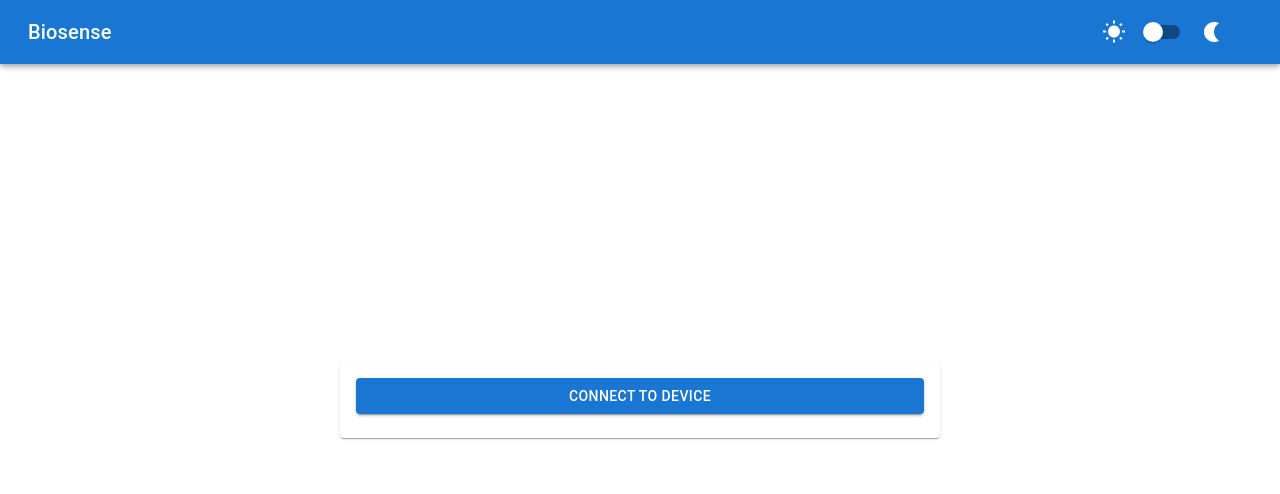
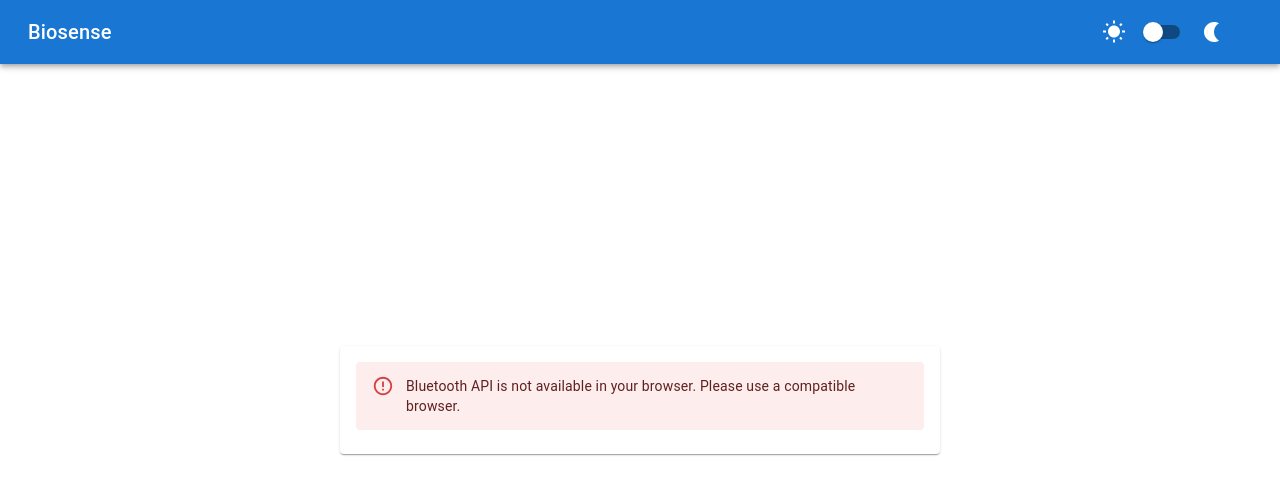
Before and after one commit to angulastudio/BioSense-SPA, a React (Create React App) app: page / in a window 1280 px wide. Shown: the top 494 px of the page. Built offline with nearby package versions, Linux system fonts and the light colour scheme.

Commit message:
feat: browser validation

```diff
--- a/src/App.js
+++ b/src/App.js
@@ -16,6 +16,8 @@ import HeartIcon from '@mui/icons-material/Favorite';
 import InfoOutlinedIcon from '@mui/icons-material/InfoOutlined';
 import Tooltip from '@mui/material/Tooltip';
 
+import Alert from '@mui/material/Alert';
+
 import HRVSculpture from './HRVSculpture';
 import HeartRateChart from './HeartRateChart';
 import SummaryView from './SummaryView';
@@ -23,6 +25,8 @@ import { ThemeContext } from './ThemeContext';
 import { connectToDevice, togglePause, stopAndDisconnect, handleCharacteristicValueChanged } from './sensorService';
 
 const App = () => {
+	const [setBluetoothAvailable] = useState(true);
+
     const { darkMode, toggleDarkMode } = useContext(ThemeContext);
 
     const [isConnecting, setIsConnecting] = useState(false);
@@ -76,6 +80,9 @@ const App = () => {
             setConnected(true);
         } catch (error) {
             console.error('Error connecting to device:', error);
+			if (error.message.includes('navigator.bluetooth is not a function')) {
+				setBluetoothAvailable(false);
+			}
         }
         setIsConnecting(false);
     };
@@ -189,6 +196,18 @@ const App = () => {
 						tags={summaryData.tags}
 						onConnectNewDevice={handleConnectNewDevice}
 					/>
+				) : !navigator.bluetooth ? (
+					<Box sx={{ display: 'flex', justifyContent: 'center', alignItems: 'center', height: '80vh' }}>
+						<Card sx={{ width: '80%', maxWidth: '600px' }}>
+							<CardContent>
+								<Box sx={{ display: 'flex', flexDirection: 'column', alignItems: 'center' }}>
+									<Alert severity="error">
+										Bluetooth API is not available in your browser. Please use a compatible browser.
+									</Alert>
+								</Box>
+							</CardContent>
+						</Card>
+					</Box>
 				) : !connected ? (
 					<Box sx={{ display: 'flex', justifyContent: 'center', alignItems: 'center', height: '80vh' }}>
 						<Card sx={{ width: '80%', maxWidth: '600px' }}>
```
Lines whose indentation alone changed are shown as unchanged.
